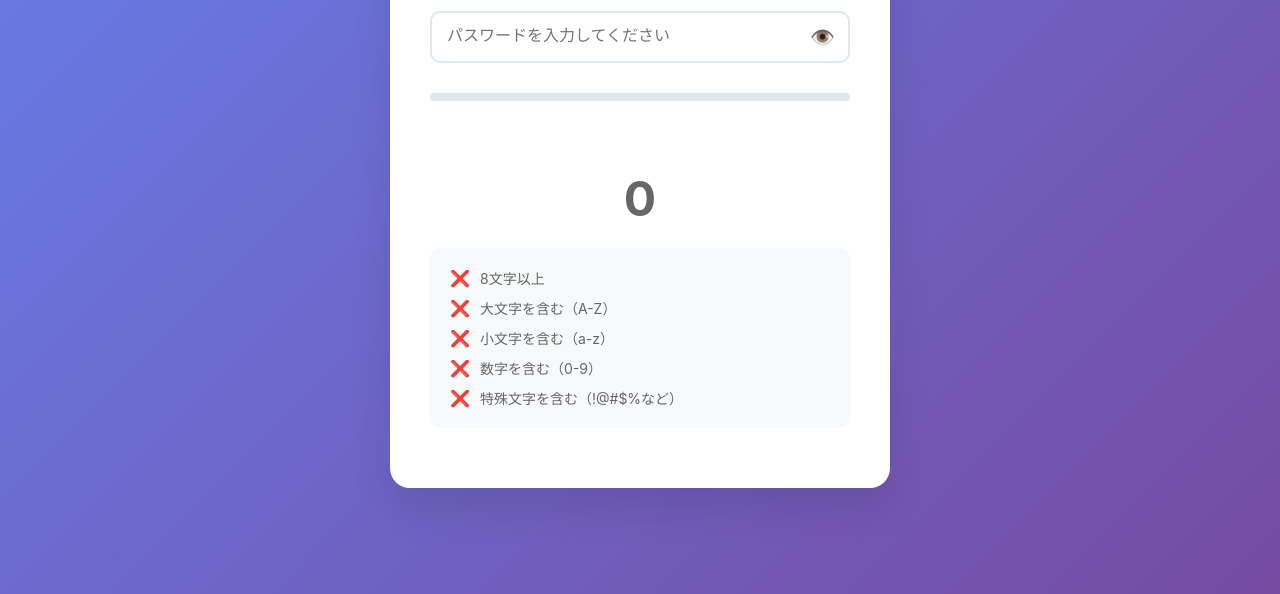
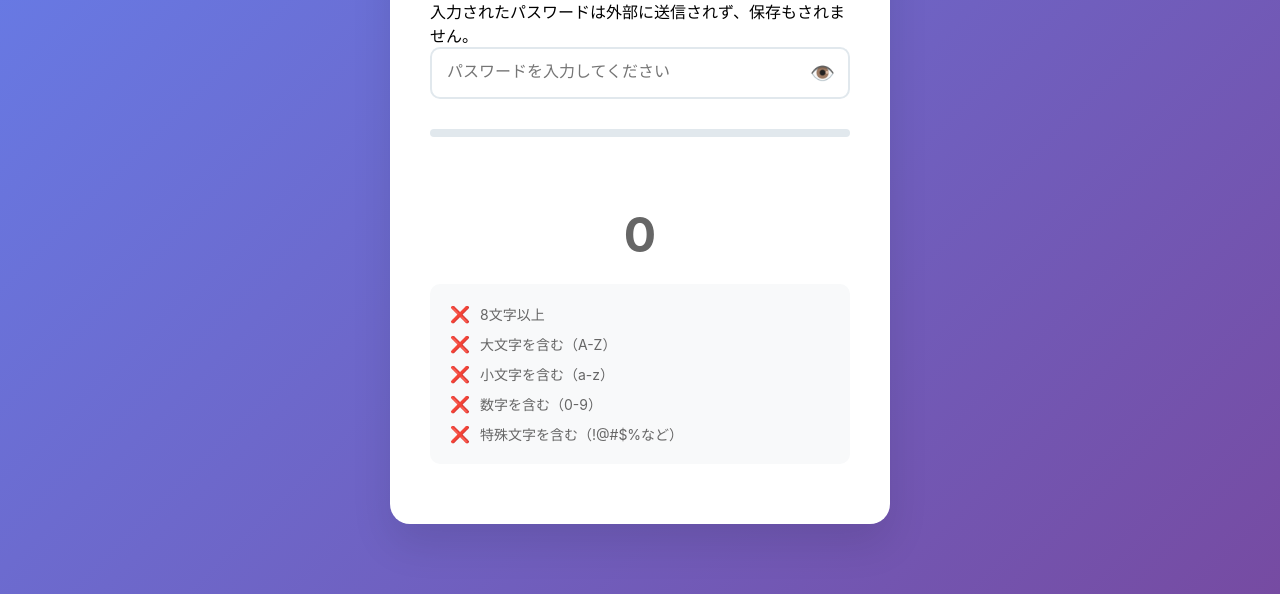
Before and after one commit to ipusiron/password-checker, a plain HTML site: page index.html in a window 1280 px wide. Shown: the part 206-800 px from the top of the page. Drawn offline with Linux system fonts and the light colour scheme.

Commit message:
安全であることの文言を追加.

```diff
--- a/index.html
+++ b/index.html
@@ -9,6 +9,11 @@
 <body>
     <div class="container">
         <h1>🔐 パスワード強度チェッカー</h1>
+
+	<p class="security-note">
+            🔒 このツールは完全にブラウザ内で動作します。<br>
+            入力されたパスワードは外部に送信されず、保存もされません。
+        </p>
 
         <div class="input-group">
             <input
```
